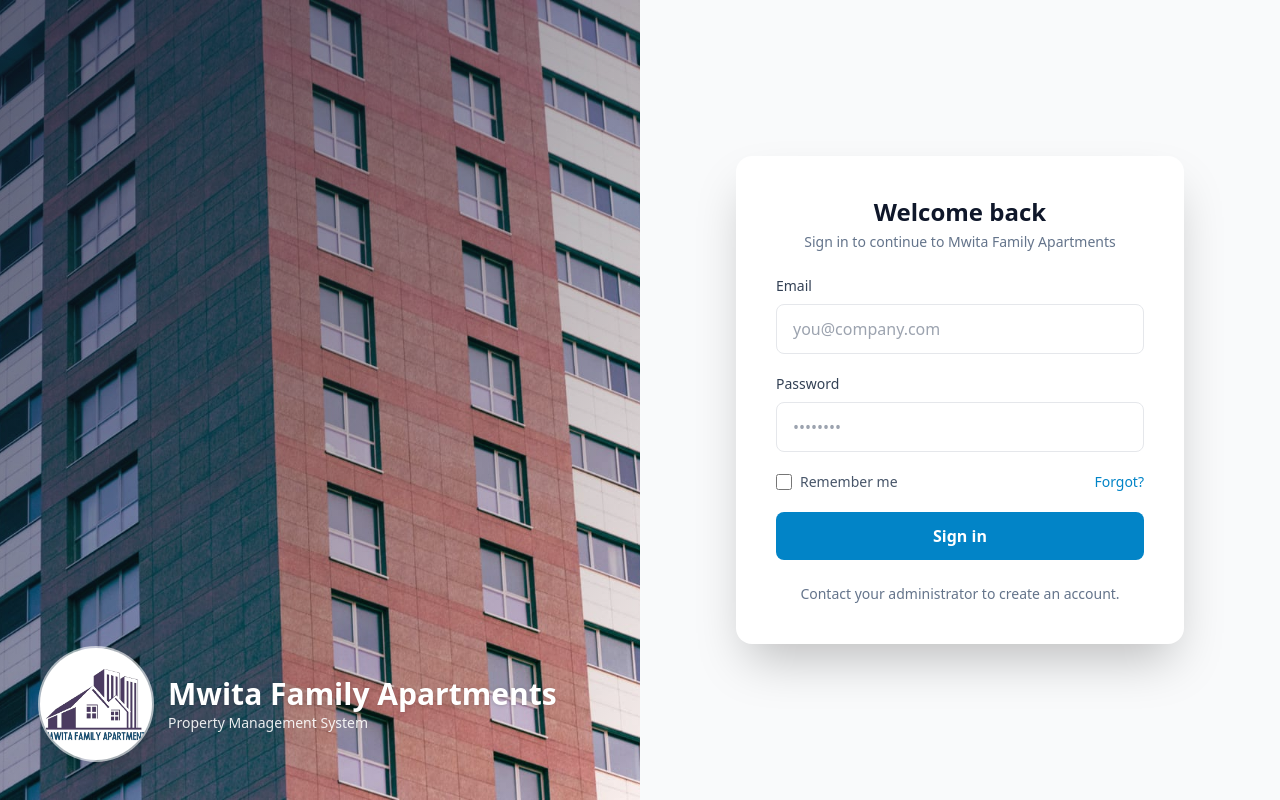
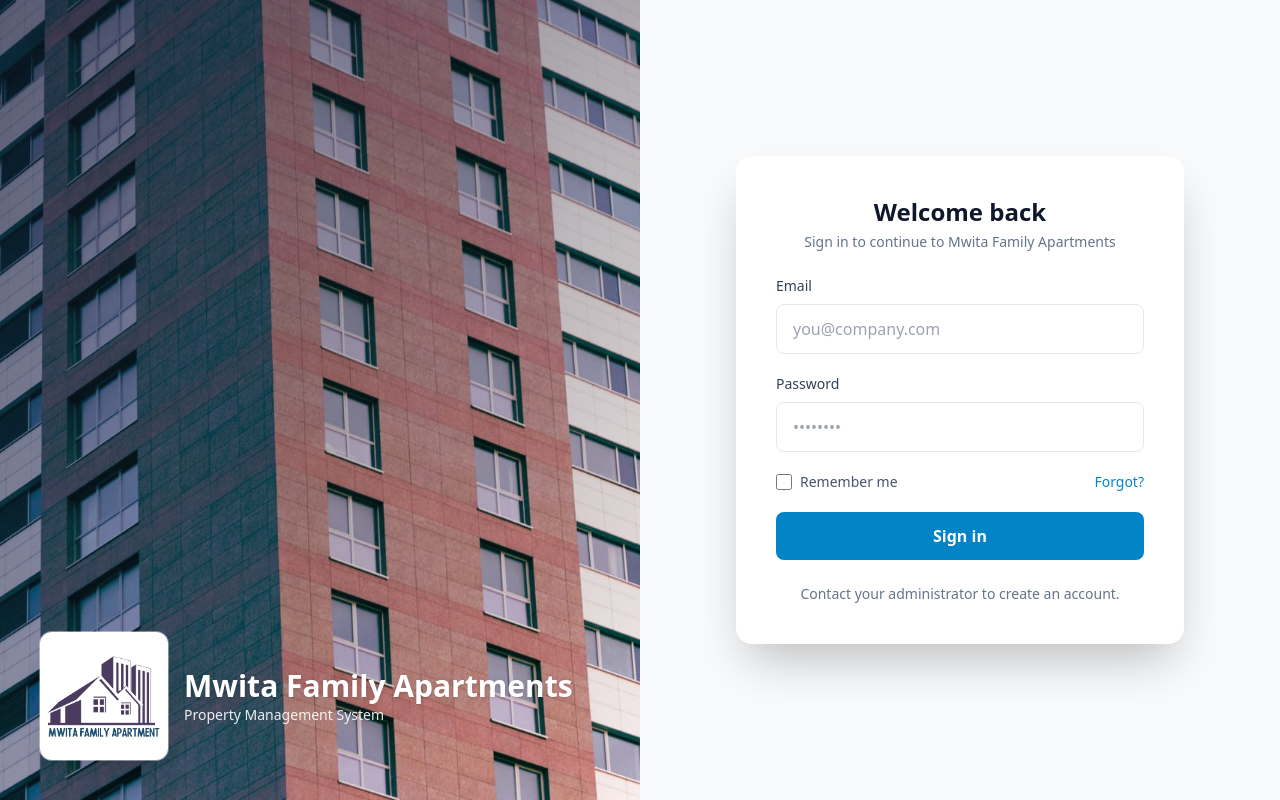
Before and after one commit to Maswi01/chogo_apartments, a React (Vite) app in the folder frontend/: page /login in a window 1280 px wide. Built offline with nearby package versions, Linux system fonts and the light colour scheme; no server answers.

Commit message:
feat: enhance logo styling in DashboardLayout and LoginPage for improved appearance and responsiveness

```diff
--- a/frontend/src/components/DashboardLayout.tsx
+++ b/frontend/src/components/DashboardLayout.tsx
@@ -123,11 +123,11 @@ export default function DashboardLayout({ title, children }: DashboardLayoutProp
       <div className="flex min-h-screen">
         <aside className="w-72 bg-gradient-to-b from-cyan-800 to-cyan-900 text-white px-5 py-6 flex flex-col">
           <div className="mb-6 flex items-center gap-3">
-            <div className="h-20 w-20 rounded-full bg-white shadow-md ring-2 ring-white/40 flex items-center justify-center overflow-hidden shrink-0">
+            <div className="h-20 w-20 rounded-lg bg-white shadow-md ring-1 ring-white/30 flex items-center justify-center overflow-hidden shrink-0 p-1">
               <img
                 src={logoUrl}
                 alt="Mwita Family Apartments"
-                className="max-h-[90%] max-w-[90%] object-contain"
+                className="max-h-full max-w-full object-contain"
               />
             </div>
             <div className="leading-tight">
--- a/frontend/src/pages/LoginPage.tsx
+++ b/frontend/src/pages/LoginPage.tsx
@@ -46,11 +46,11 @@ export default function LoginPage() {
         <div className="absolute inset-0 bg-gradient-to-br from-slate-900/60 via-slate-900/30 to-transparent" />
         <div className="relative h-full flex items-end p-10">
           <div className="flex items-center gap-4 text-white">
-            <div className="h-28 w-28 rounded-full bg-white shadow-xl ring-2 ring-white/60 flex items-center justify-center overflow-hidden shrink-0">
+            <div className="h-32 w-32 rounded-xl bg-white shadow-xl ring-1 ring-white/40 flex items-center justify-center overflow-hidden shrink-0 p-2">
               <img
                 src={logoUrl}
                 alt="Mwita Family Apartments"
-                className="max-h-[90%] max-w-[90%] object-contain"
+                className="max-h-full max-w-full object-contain"
               />
             </div>
             <div>
```
